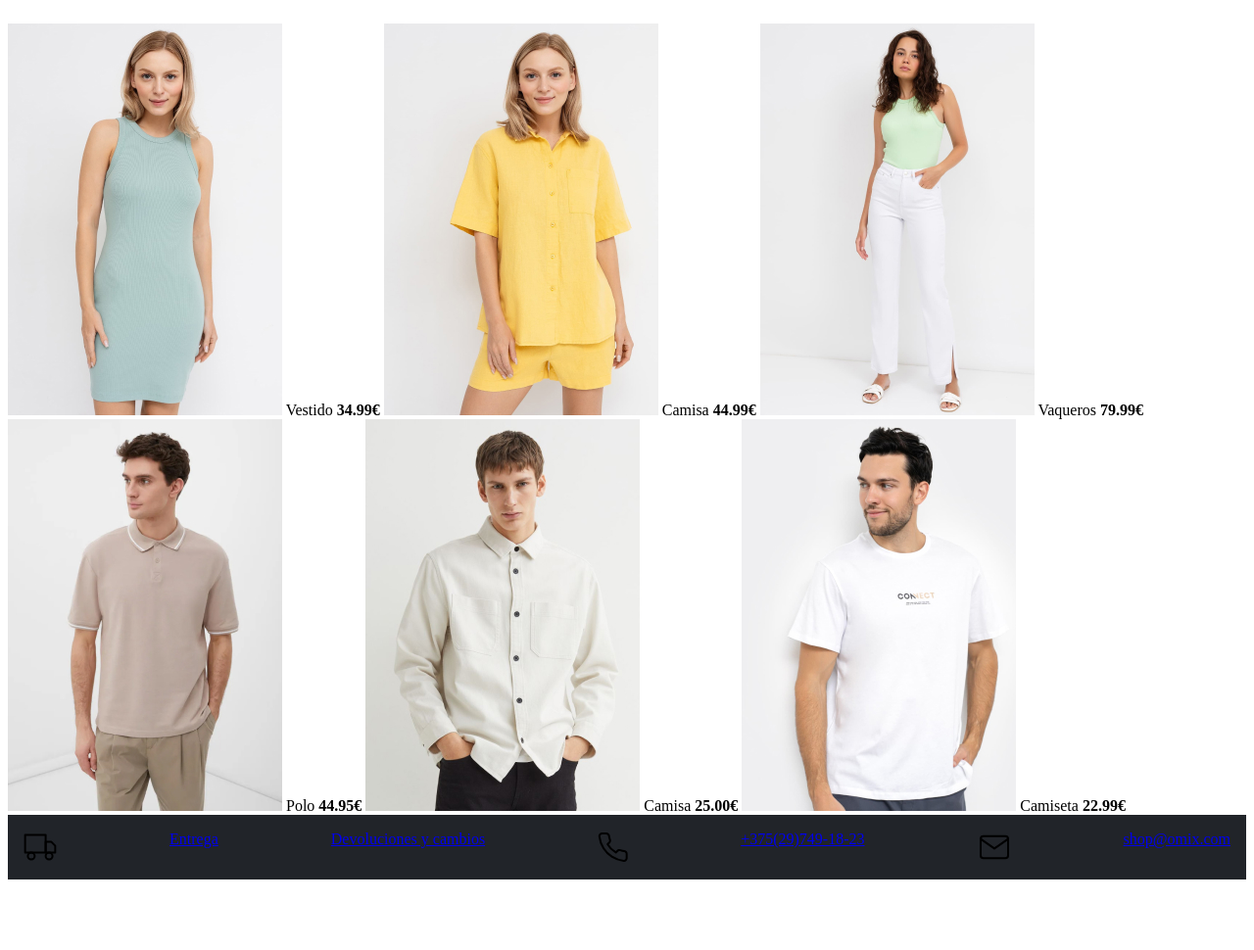
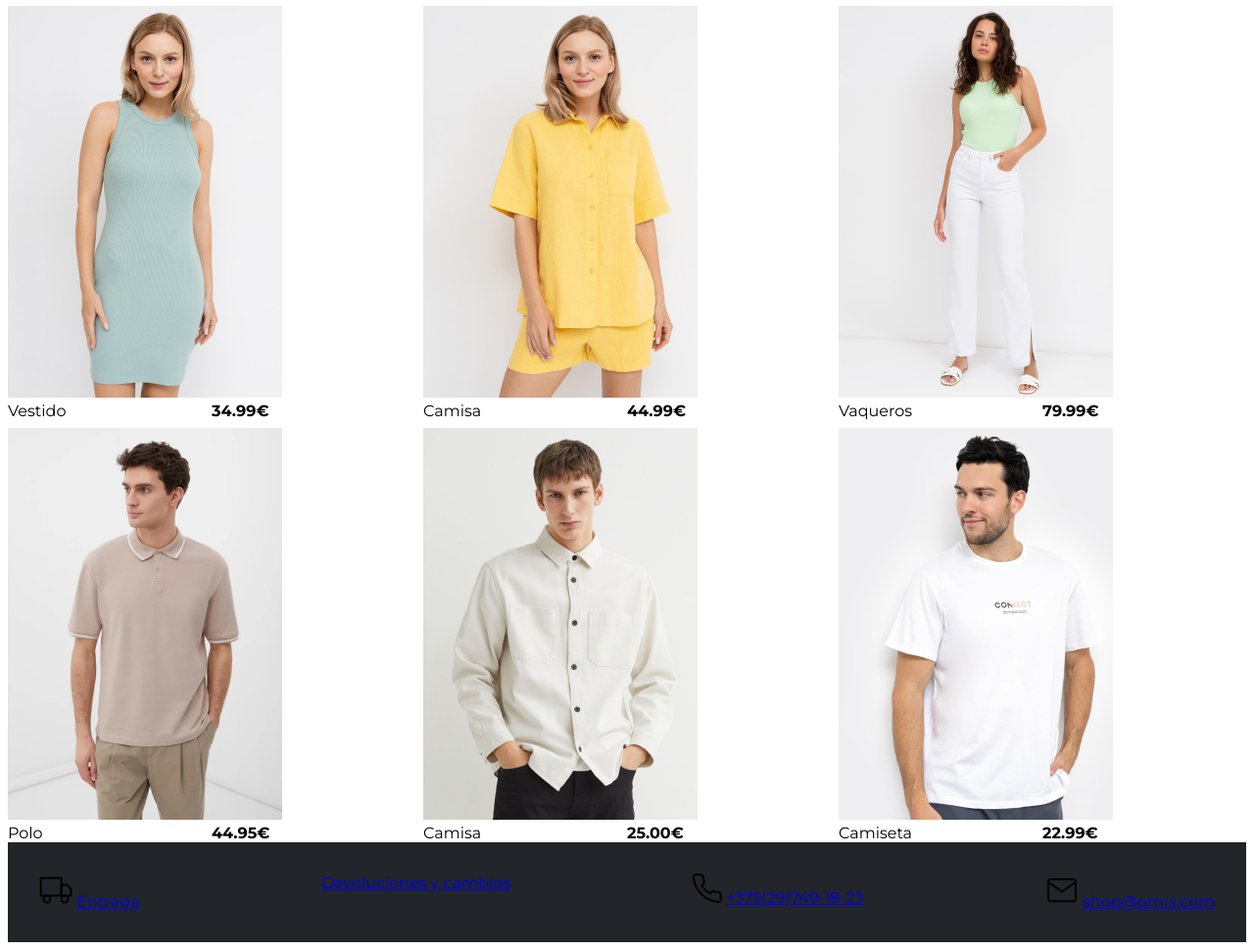
Before and after one commit to lauretaa/laboratorio-Html, a plain HTML site: page index.html in a window 1280 px wide. Shown: the part 112-1082 px from the top of the page at 98% size. Before the commit the page ends 1018 px from the top, so only its background shows below. Drawn offline with Linux system fonts and the light colour scheme.

Commit message:
laboratorio finalizado

```diff
--- a/index.html
+++ b/index.html
@@ -5,55 +5,87 @@
     <meta name="viewport" content="width=device-width, initial-scale=1.0">
     <link rel="stylesheet" href="style.css" />
     <title>Página Web</title>
-
 </head>
 <body>
     <header>
     <nav class="navbar">
        <img src="img/icon-menu-burguer.svg" alt="menu inicio"title="menu">
+     <div class="principal">
        <a href="#"> MODA MUJER
        <a href="#">MODA HOMBRE
        <a href="#">NUEVA COLECCIÓN
        <a href="#">COLECCIONES ESPECIALES</a>
-      <div class="container- icon">
+      </div>
+      <div class="container-icon">
        <img src="img/icon-user.svg" alt="usuario" title="usuario">
        <img src="img/icon-heart.svg" alt="corazón"title="me gusta">
        <img src="img/icon-shopping-cart.svg"alt="carrito"title="compra">
-</div> </header>
+</div>
+    </nav>
+    </header>
+    <main>
     <h1>NUEVAS COLECCIONES</h1>
-    <div class="grid-container"></div>
+    <div class="grid-container">
         <div class="ropa-item">
      <img src="img/image-3.jpg" alt="vestido azul" title="vestido">
+    <div class="informacion">
      <span>Vestido</span>
      <strong>34.99€</strong>
+    </div>
+        </div>
+        <div class="ropa-item">
      <img src="img/image-6.jpg"alt="camisa Amarilla" title="camisa">
+     <div class="informacion">
      <span>Camisa</span>
      <strong>44.99€</strong>
+     </div>
+        </div>
+        <div class="ropa-item">
      <img src="img/image-4.jpg" alt="vaqueros blancos" title="vaqueros">
+     <div class="informacion">
      <span>Vaqueros</span>
      <strong>79.99€</strong>
+     </div>
+        </div>
+        <div class="ropa-item">
      <img src="img/image-5.jpg" alt="Polo Beige" title="Polo">
+     <div class="informacion">
      <span>Polo</span>
      <strong>44.95€</strong>
+     </div>
+        </div>
+        <div class="ropa-item">
      <img src="img/image-1.jpg" alt="Camisa Beige" title="camisa">
+     <div class="informacion">
      <span>Camisa</span>
      <strong>25.00€</strong>
+     </div>
+        </div>
+        <div class="ropa-item">
      <img src="img/image-2.jpg" alt="Camiseta blanca" title="camiseta">
+     <div class="informacion">
      <span>Camiseta</span>
      <strong>22.99€</strong>
      </div>
-    </body>
+     </div>
     </div>
+    </main>
     <footer>
-<div class="pie-página">
+        <div class="pie-pagina">
     <img src="img/icon-truck.svg" alt="entrega" title="entrega">
     <a href="#">Entrega</a>
+   </div>
+   <div class="pie-pagina">
     <a href="#">Devoluciones y cambios</a>
+   </div>
+   <div class="pie-pagina">
     <img src="img/icon-phone.svg" alt="número" title="contacto">
     <a href="#">+375(29)749-18-23</a>
+   </div>
+   <div class="pie-pagina">
     <img src="img/icon-mail.svg" alt="e-mail" title="e-mail">
     <a href="#">shop@omix.com</a>
-
-</div>
+   </div>
 </footer>
+</body>
 </html>
--- a/style.css
+++ b/style.css
@@ -1,36 +1,37 @@
-@import url('https://fonts.googleapis.com/css2? family= Montserrat:ital,wght@0,400;0,700;1,600 & display=swap');
+@import url("https://fonts.googleapis.com/css2? family= Montserrat:ital,wght@0,400;0,700;1,600 & display=swap");
+* {
+  font-family: "Montserrat", "sans-serif";
+}
 h1 {
-    font-family:familia tipográfica: 'Montserrat', sans-serif;
-    font-size: 32px
+  font-size: 32px;
 }
-.span{
-    font-family:familia tipográfica: 'Montserrat', sans-serif;
-    font size:14px;
-    }
+.span {
+  font-size: 14px;
+}
+.navbar {
+  display: flex;
+  justify-content: space-between;
+}
+.grid-container {
+  margin-left: auto;
+  margin-right: auto;
+  max-width: 1280px;
+  display: grid;
+  grid-template-columns: repeat(3, 1fr);
+  grid-template-rows: repeat(2, 1fr);
+  gap: 8px;
+}
+.informacion {
+  display: grid;
+  grid-template-rows: repeat(1, 1fr);
+  grid-template-columns: repeat(2, 1fr);
+}
 
-.navbar{
-    display: flex;
-    justify-content: space-between;
-
-  }
-.grid-container{
-  display:grid;
-  grid-template-columns:repeat(3,1fr);
-  grid-template-rows: repeat(2,1fr);
-  gap:20px;
-
- }
-:root{
-  --size:1rem;
-
+footer {
+  display: flex;
+  color: #fff;
+  text-decoration: none;
+  justify-content: space-between;
+  background-color: #212429;
+  padding: 32px;
 }
-.pie-página{
-  font-family:familia tipográfica: 'Montserrat', sans-serif;
-  padding:(--size);
-  display: flex;
-  background-color: #212429;
-  justify-content:space-between;
-  color: #fff;
-  text-decoration:none;
-  padding: 1rem var(--size);
- }
```
